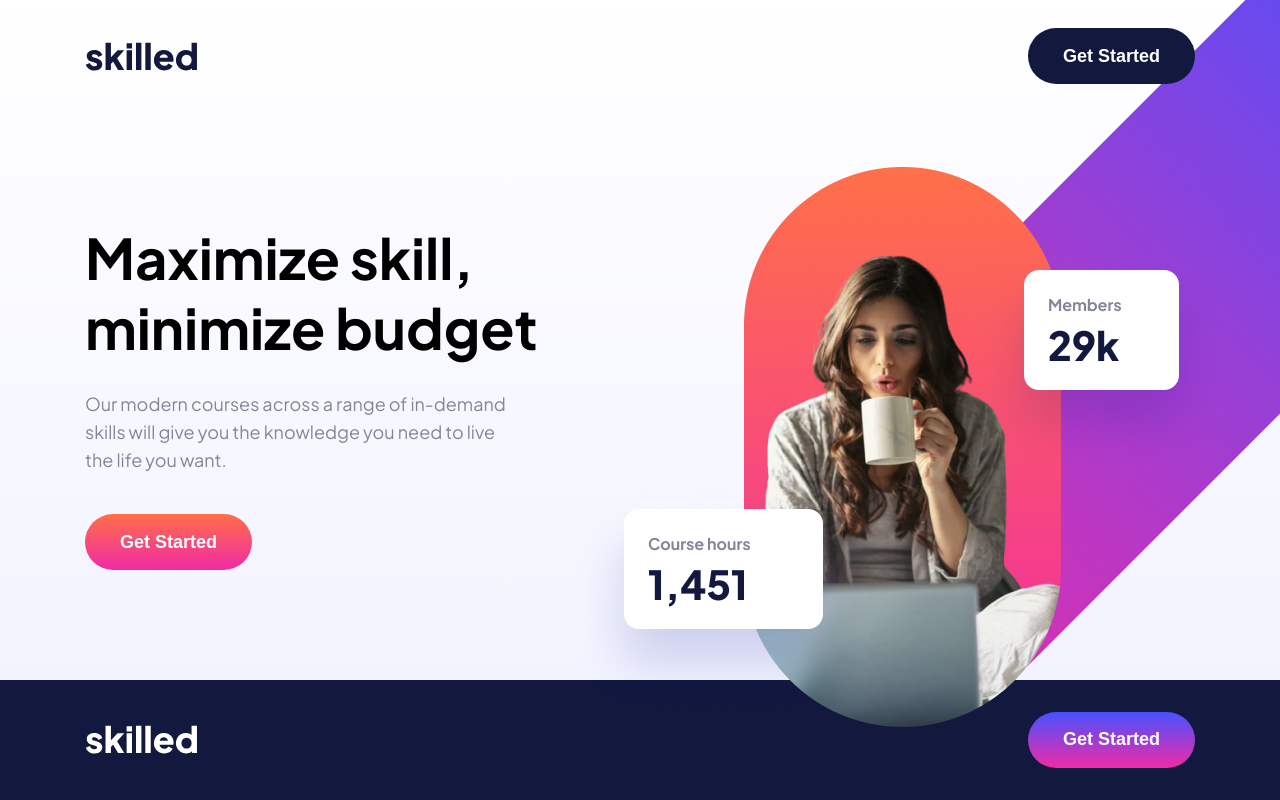
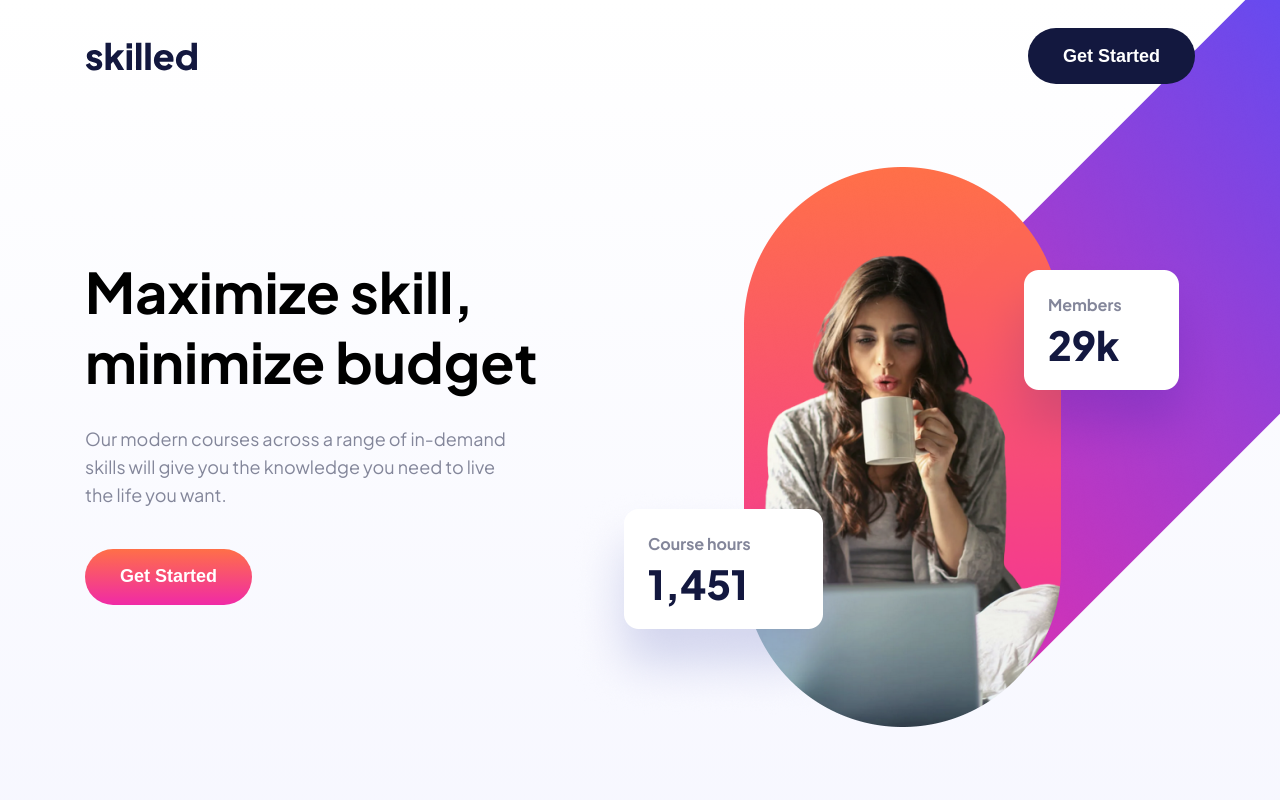
Before and after one commit to CamiStefano/my-portfolio, a Next.js app: page /projects/skilled-elearning-landing-page in a window 1280 px wide. Shown: the top 800 px of the page. Built offline with nearby package versions, Linux system fonts and the light colour scheme.

Commit message:
update styles

```diff
--- a/app/projects/skilled-elearning-landing-page/page.jsx
+++ b/app/projects/skilled-elearning-landing-page/page.jsx
@@ -1,11 +1,11 @@
 import React from 'react';
-import Image from 'next/image';
 
 import { Plus_Jakarta_Sans as plusJacartaSans } from 'next/font/google';
-import { Wrapper, Title, Paragraph } from './styles';
+import { Wrapper } from './styles';
 import Footer from './components/Footer';
 import NavBar from './components/NavBar';
-import Button from './components/Button';
+import Hero from './components/Hero';
+import CardsSection from './components/CardsSection';
 
 export const PluaJacartaSans = plusJacartaSans({
   weight: ['400', '700'],
@@ -19,27 +19,13 @@ export const metadata = {
 
 export default function skilledElearning() {
   return (
-    <Wrapper className={PluaJacartaSans.className}>
-      <NavBar />
-      <section className="container ">
-        <div className="main__section">
-          <Title>Maximize skill, minimize budget</Title>
-          <Paragraph>
-            Our modern courses across a range of in-demand skills will give you the knowledge you
-            need to live the life you want.
-          </Paragraph>
-          <Button className="button">Get Started</Button>
-        </div>
-        <div className="main__image">
-          <Image
-            src="/person.png"
-            width={710}
-            height={791}
-            alt="Picture of a person drinking coffee"
-          />
-        </div>
-      </section>
+    <>
+      <Wrapper className={PluaJacartaSans.className}>
+        <NavBar />
+        <Hero />
+        <CardsSection />
+      </Wrapper>
       <Footer />
-    </Wrapper>
+    </>
   );
 }
--- a/app/projects/skilled-elearning-landing-page/styles.js
+++ b/app/projects/skilled-elearning-landing-page/styles.js
@@ -21,38 +21,16 @@ export const theme = {
 
 export const Wrapper = styled.section`
   width: 100%;
-  height: 100vh;
+  max-width: 2100px;
   display: flex;
   flex-direction: column;
-  justify-content: space-between;
   align-items: center;
   background: ${theme.gradient3};
 
   & .container {
     width: 100%;
     max-width: 1110px;
-    display: flex;
-    justify-content: space-between;
-    align-items: center;
 
-    & .main__section {
-      width: 50%;
-    }
-
-    & .main__image img {
-      top: 0;
-      right: 0;
-      position: absolute;
-    }
-
-    & .button {
-      background: ${theme.gradient1};
-      transition: all 0.4s ease;
-
-      &:hover {
-        background: ${theme.gradient1hover};
-      }
-    }
   }
 `;
 
```
